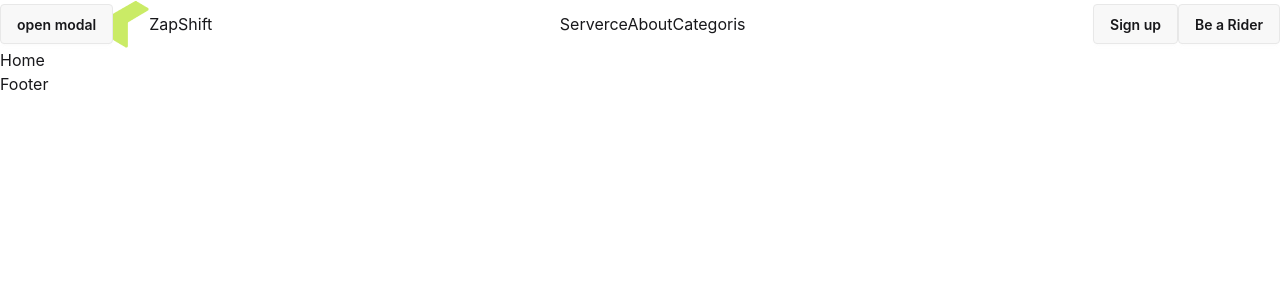
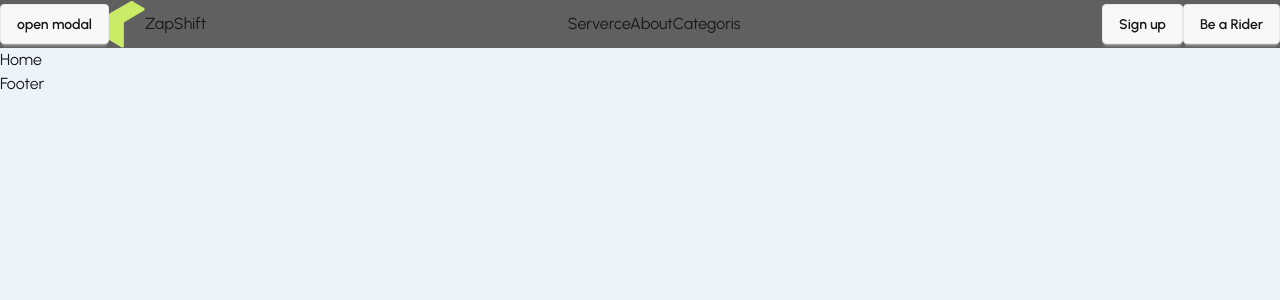
Before and after one commit to jahirul2109/zap-shift-client, a React (Vite) app: page / in a window 1280 px wide. Shown: the top 300 px of the page. Built offline with nearby package versions, Linux system fonts and the light colour scheme.

Commit message:
add coustom color

```diff
--- a/src/index.css
+++ b/src/index.css
@@ -1,4 +1,18 @@
+@import url('https://fonts.googleapis.com/css2?family=Urbanist:ital,wght@0,100..900;1,100..900&display=swap');
 @import "tailwindcss";
- @plugin "daisyui" {
-  themes : light --default
- };
+@plugin "daisyui" {
+    themes: light --default
+};
+@plugin "daisyui/theme" {
+  name: "light";
+  default: true;
+  --color-primary: #CAEB66;
+  --color-secondary: #03373D;
+  --color-base-100 : #606060;
+}
+html {
+    font-family: "Urbanist", sans-serif;
+    font-optical-sizing: auto;
+    font-style: normal;
+    background-color: #ECF3FA;
+}
```
